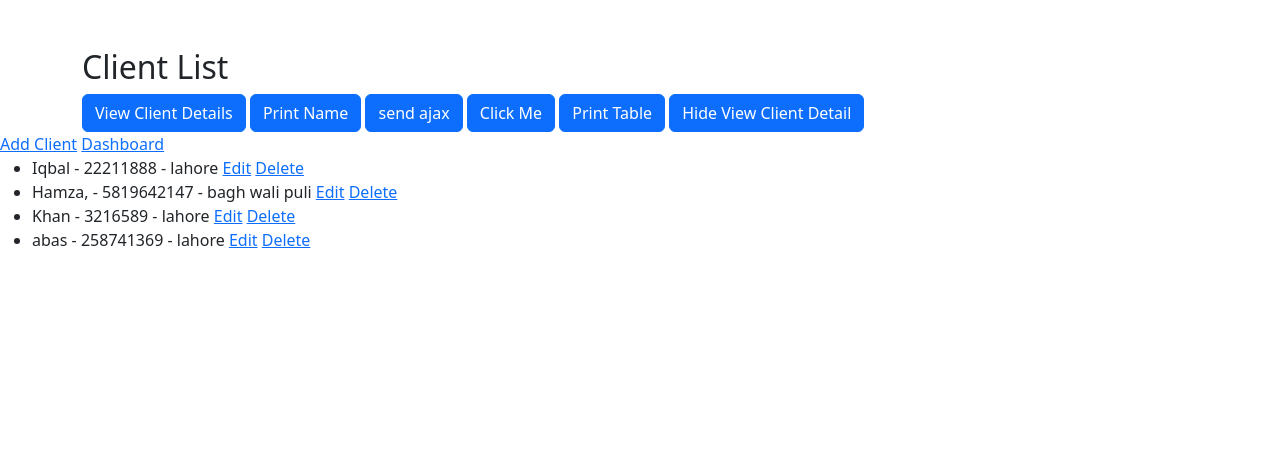
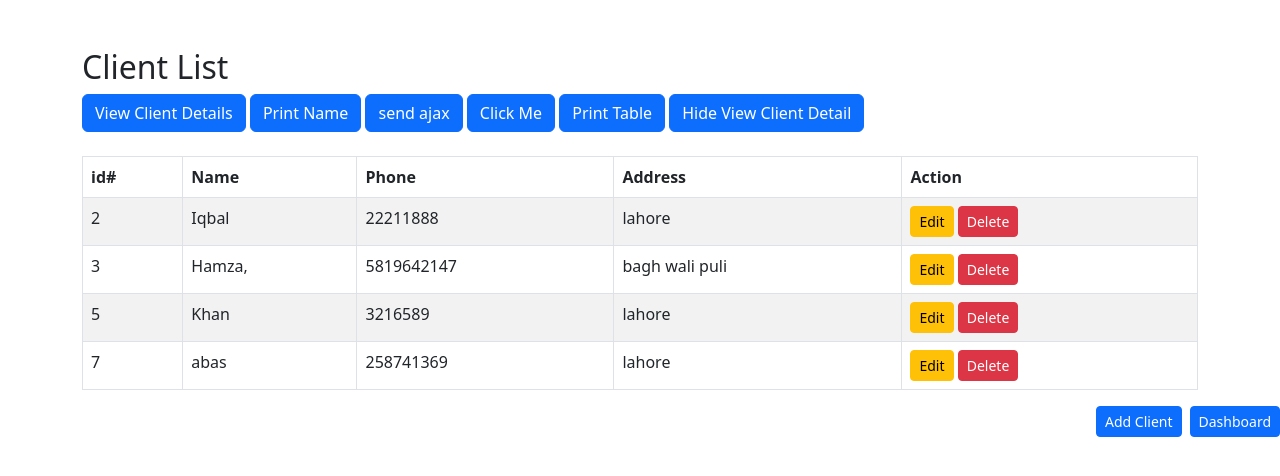
Before and after one commit to Mfaizan2/logiTrack, a Django app: page /client/ in a window 1280 px wide. Shown: the top 476 px of the page. Run offline with Django 4.2, Linux system fonts and the light colour scheme; data comes from the database, SQL or seed files in the repository; some libraries are stand-ins or nearby versions.

Commit message:
make data tables through bootstrap

```diff
--- a/client/views.py
+++ b/client/views.py
@@ -30,7 +30,7 @@ def client_list(request):
     return render(request, 'client_app/client_list.html',{'clients':clients})
 
 def client_list_in_json(request):
-    clients = Client.objects.all().values("id", "name", "phone_num", "address")  # Get data as a dictionary
+    clients = Client.objects.all().values("id", "name", "phone_num", "address")
     print(f"clients = {clients}")
     data = {
       "clients": list(clients)
@@ -39,7 +39,7 @@ def client_list_in_json(request):
 
 
 def client_update(request, id):
-    client = get_object_or_404(Client, id=id)
+    client = Client.objects.all(id=id)
 
     if request.method == 'POST':
         client.name = request.POST.get('name')
--- a/templates/client_app/client_list.html
+++ b/templates/client_app/client_list.html
@@ -5,8 +5,18 @@
     <meta name="viewport" content="width=device-width, initial-scale=1.0">
     <title>Client List</title>
     <link href="https://cdn.jsdelivr.net/npm/bootstrap@5.3.0/dist/css/bootstrap.min.css" rel="stylesheet">
+    <link rel="stylesheet" href="https://cdn.datatables.net/1.11.5/css/jquery.dataTables.min.css">
 
     <script>
+        function client_update(clientId){
+            $.ajax({
+                url:`/client_update/${clientid}`
+                type: "GET",
+                success:function(response){
+
+                }
+            })
+        }
         function print_name(){
             alert("Wajahat Khan");
         }
@@ -76,43 +86,45 @@
     </div>
 
     <!-- Fixed Modal -->
-    <div class="modal fade" id="clientModal" tabindex="-1" aria-labelledby="clientModalLabel">
-        <div class="modal-dialog">
-            <div class="modal-content">
-                <div class="modal-header">
-                    <h5 class="modal-title" id="clientModalLabel">Client Details</h5>
-                    <button type="button" class="btn-close" data-bs-dismiss="modal" aria-label="Close"></button>
-                </div>
-                <div class="modal-body">
-                    <ul>
-                        {% for client in clients %}
-                            <li>
-                                {{ client.name }} - {{ client.phone_num }} - {{ client.address }}
-                            </li>
-                        {% endfor %}
-                    </ul>
-                </div>
-            </div>
-        </div>
+    <div class="container mt-4" >
+        <table id="clientTable" class="display table table-bordered table-striped">
+            <thead>
+                <tr>
+                    <th>id#</th>
+                    <th>Name</th>
+                    <th>Phone</th>
+                    <th>Address</th>
+                    <th>Action</th>
+                </tr>
+            </thead>
+            <tbody>
+                {% for client in clients %}
+                <tr>
+                    <td>{{client.id}}</td>
+                    <td>{{client.name}}</td>
+                    <td>{{client.phone_num}}</td>
+                    <td>{{client.address}}</td>
+                    <td>
+                        <a href="{% url 'client_update' client.id %}" class="btn btn-warning btn-sm">Edit</a>
+                        <a href="{% url 'client_delete' client.id %}" class="btn btn-danger btn-sm">Delete</a>
+                    </td>
+                </tr>
+                {% endfor %}
+            </tbody>
+        </table>
     </div>
 
     <!-- Links -->
-    <a href="{% url 'client_create' %}">Add Client</a>
-    <a href="{% url 'dashboard:home' %}">Dashboard</a>
-
-    <ul>
-        {% for client in clients %}
-            <li>
-                {{ client.name }} - {{ client.phone_num }} - {{ client.address }}
-                <a href="{% url 'client_update' client.id %}">Edit</a>
-                <a href="{% url 'client_delete' client.id %}">Delete</a>
-            </li>
-        {% endfor %}
-    </ul>
+    <div class="d-flex justify-content-end mb-3">
+        <a href="{% url 'client_create' %}" class="btn btn-primary btn-sm me-2">Add Client</a>
+        <a href="{% url 'dashboard:home' %}" class="btn btn-primary btn-sm">Dashboard</a>
+    </div>
 
     <!-- Include Bootstrap JavaScript -->
     <script src="https://cdn.jsdelivr.net/npm/bootstrap@5.3.0/dist/js/bootstrap.bundle.min.js"></script>
     <script src="https://code.jquery.com/jquery-3.6.0.min.js"></script>
+    <script src="https://code.jquery.com/jquery-3.6.0.min.js"></script>
+    <script src="https://cdn.datatables.net/1.11.5/js/jquery.dataTables.min.js"></script>
 
 </body>
 </html>
```
